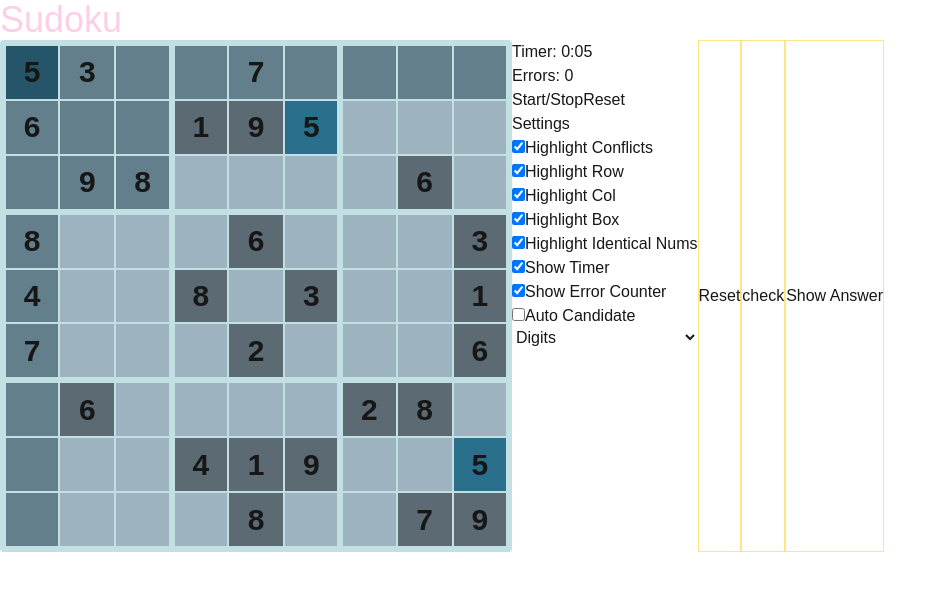
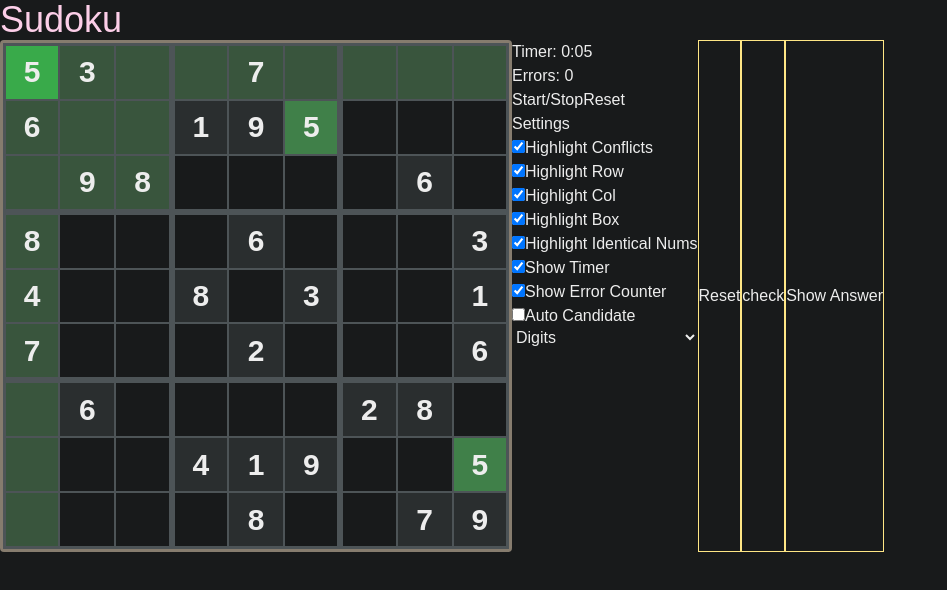
Before and after one commit to fdanctl/sudoku, a Next.js app: page / in a window 1280 px wide. Shown: the top 590 px of the page, without its empty margins (0-947 px from the left). Built offline with nearby package versions, Linux system fonts and the light colour scheme.

Commit message:
add themes

```diff
--- a/src/app/globals.css
+++ b/src/app/globals.css
@@ -1,22 +1,96 @@
 @import "tailwindcss";
 
 :root {
-  --background: #ffffff;
-  --foreground: #171717;
+  --background: #181a1b;
+  --foreground: #ededed;
+  --outerBorderColor: #867c6e;
+  --innerBorderColor: #4d5457;
+  --conflict: #ff1a1a;
+  --selected: #39aa4a;
+  --identical: #408049;
+  --highlight: #39553d;
+  --disabled: #2a2e2f;
+  --default: #181a1b;
 }
 
 @theme inline {
   --color-background: var(--background);
   --color-foreground: var(--foreground);
+  --color-outerBorderColor: var(--outerBorderColor);
+  --color-innerBorderColor: var(--innerBorderColor);
+  --color-conflict: var(--conflict);
+  --color-selected: var(--selected);
+  --color-identical: var(--identical);
+  --color-highlight: var(--highlight);
+  --color-disabled: var(--disabled);
+  --color-default: var(--default);
   --font-sans: var(--font-geist-sans);
   --font-mono: var(--font-geist-mono);
 }
 
-@media (prefers-color-scheme: dark) {
-  :root {
-    --background: #253237;
-    --foreground: #ededed;
-  }
+.dark-green {
+  --background: #181a1b;
+  --foreground: #ededed;
+  --outerBorderColor: #867c6e;
+  --innerBorderColor: #4d5457;
+  --conflict: #ff1a1a;
+  --selected: #39aa4a;
+  --identical: #408049;
+  --highlight: #39553d;
+  --disabled: #2a2e2f;
+  --default: #181a1b;
+}
+
+.dark-orange {
+  --background: #181a1b;
+  --foreground: #ededed;
+  --outerBorderColor: #867c6e;
+  --innerBorderColor: #4d5457;
+  --conflict: #ff1a1a;
+  --selected: #c97c00;
+  --identical: #8d5701;
+  --highlight: #3e2f06;
+  --disabled: #2a2e2f;
+  --default: #181a1b;
+}
+
+.blue-mono-light {
+  --background: #253237;
+  --foreground: #ededed;
+  --outerBorderColor: #c2dfe3;
+  --innerBorderColor: #c2dfe3;
+  --conflict: #ff0000;
+  --selected: #265569;
+  --identical: #2a6f8c;
+  --highlight: #637f8c;
+  --disabled: #5c6b73;
+  --default: #9db4c0;
+}
+
+.blue-mono-dark {
+  --background: #253237;
+  --foreground: #ededed;
+  --outerBorderColor: #424a4e;
+  --innerBorderColor: #424a4e;
+  --conflict: #ff1a1a;
+  --selected: #1e4454;
+  --identical: #225970;
+  --highlight: #4f6670;
+  --disabled: #4e5458;
+  --default: #3a4f5a;
+}
+
+.forest-green {
+  --background: #2b332b;
+  --foreground: #ededed;
+  --outerBorderColor: #424a4e;
+  --innerBorderColor: #424a4e;
+  --conflict: #ff1a1a;
+  --selected: #4b5539;
+  --identical: #96d424;
+  --highlight: #71ad01;
+  --disabled: #39553c;
+  --default: #39aa44;
 }
 
 body {
--- a/src/app/layout.tsx
+++ b/src/app/layout.tsx
@@ -23,7 +23,7 @@ export default function RootLayout({
   children: React.ReactNode;
 }>) {
   return (
-    <html lang="en">
+    <html lang="en" className="dark-green">
       <body
         className={`${geistSans.variable} ${geistMono.variable} antialiased`}
       >
--- a/src/components/Board.tsx
+++ b/src/components/Board.tsx
@@ -49,48 +49,79 @@ export function Board({
   ]);
   const currentNum = currentGame[currentCoords.row][currentCoords.col];
 
+  const styleTail = (e: BoardTypes.Cell, row: number, col: number) => {
+    const textColor =
+      e !== emptyCell && conflicts[row][col].includes(e)
+        ? "text-conflict "
+        : "";
+    const backgroundColor =
+      row === currentCoords.row && col === currentCoords.col
+        ? "bg-selected" // selected
+        : e === currentNum &&
+          e !== emptyCell &&
+          settings.togles.highlightIdenticalNums
+          ? "bg-identical" // same number as selected house
+          : (settings.togles.highlightRow && row === currentCoords.row) ||
+            (settings.togles.highlightCol && col === currentCoords.col) ||
+            (settings.togles.highlightBox &&
+              Math.floor(row / 3) === Math.floor(currentCoords.row / 3) &&
+              Math.floor(col / 3) === Math.floor(currentCoords.col / 3))
+            ? "bg-highlight" // same row, same col or same block
+            : e === baseBoard[row][col] && e !== emptyCell
+              ? "bg-disabled" // disabled color
+              : "bg-default"; // default
+
+    const borderLeftWidth = col % 3 === 0 ? "border-l-[3px]" : "border-l-[1px]";
+    const borderRightWidth =
+      (col + 1) % 3 === 0 ? "border-r-[3px]" : "border-r-[1px]";
+    const borderTopWidth = row % 3 === 0 ? "border-t-[3px]" : "border-t-[1px]";
+    const borderBottomWidth =
+      (row + 1) % 3 === 0 ? "border-b-[3px]" : "border-b-[1px]";
+    const display = e === emptyCell ? "grid " : "";
+
+    return `${display}${textColor}${backgroundColor} ${borderLeftWidth} ${borderRightWidth} ${borderTopWidth} ${borderBottomWidth}`;
+  };
+
   return (
-    <div className="w-[32rem] h-[32rem] grid grid-cols-9 border-3 border-[#C2DFE3] rounded-sm gap-0 select-none">
+    <div className="w-[32rem] h-[32rem] grid grid-cols-9 border-3 border-outerBorderColor rounded-sm gap-0 select-none">
       {currentGame.map((row, iRow) =>
         row.map((e, iCol) => (
           <div
             onClick={() => onClick(iRow, iCol)}
             key={`${iRow}${iCol}`}
-            className="flex items-center justify-center text-3xl font-bold border-[#C2DFE3] focus:border-red-50"
-            style={{
-              color:
-                e !== emptyCell && conflicts[iRow][iCol].includes(e)
-                  ? "red"
-                  : "",
-              background:
-                iRow === currentCoords.row && iCol === currentCoords.col
-                  ? "#265569" // selected
-                  : e === currentNum &&
-                    e !== emptyCell &&
-                    settings.togles.highlightIdenticalNums
-                    ? "#2A6F8C" // same number as selected house
-                    : (settings.togles.highlightRow &&
-                      iRow === currentCoords.row) ||
-                      (settings.togles.highlightCol &&
-                        iCol === currentCoords.col) ||
-                      (settings.togles.highlightBox &&
-                        Math.floor(iRow / 3) ===
-                        Math.floor(currentCoords.row / 3) &&
-                        Math.floor(iCol / 3) ===
-                        Math.floor(currentCoords.col / 3))
-                      ? "#637F8C" // same row, same col or same block
-                      : e === baseBoard[iRow][iCol] && e !== emptyCell
-                        ? "#5C6B73" // disabled color
-                        : "#9DB4C0", // default
-              borderLeftWidth: iCol % 3 === 0 ? "3px" : "1px",
-              borderRightWidth: (iCol + 1) % 3 === 0 ? "3px" : "1px",
-              borderTopWidth: iRow % 3 === 0 ? "3px" : "1px",
-              borderBottomWidth: (iRow + 1) % 3 === 0 ? "3px" : "1px",
+            className={`flex items-center justify-center text-3xl font-bold border-innerBorderColor grid-cols-3 grid-rows-3 ${styleTail(e, iRow, iCol)}`}
+          //          style={{
+          //            color:
+          //              e !== emptyCell && conflicts[iRow][iCol].includes(e)
+          //                ? "red"
+          //                : "",
+          //            background:
+          //              iRow === currentCoords.row && iCol === currentCoords.col
+          //                ? "#265569" // selected
+          //                : e === currentNum &&
+          //                  e !== emptyCell &&
+          //                  settings.togles.highlightIdenticalNums
+          //                  ? "#2A6F8C" // same number as selected house
+          //                  : (settings.togles.highlightRow &&
+          //                    iRow === currentCoords.row) ||
+          //                    (settings.togles.highlightCol &&
+          //                      iCol === currentCoords.col) ||
+          //                    (settings.togles.highlightBox &&
+          //                      Math.floor(iRow / 3) ===
+          //                      Math.floor(currentCoords.row / 3) &&
+          //                      Math.floor(iCol / 3) ===
+          //                      Math.floor(currentCoords.col / 3))
+          //                    ? "#637F8C" // same row, same col or same block
+          //                    : e === baseBoard[iRow][iCol] && e !== emptyCell
+          //                      ? "#5C6B73" // disabled color
+          //                      : "#9DB4C0", // default
+          //            borderLeftWidth: iCol % 3 === 0 ? "3px" : "1px",
+          //            borderRightWidth: (iCol + 1) % 3 === 0 ? "3px" : "1px",
+          //            borderTopWidth: iRow % 3 === 0 ? "3px" : "1px",
+          //            borderBottomWidth: (iRow + 1) % 3 === 0 ? "3px" : "1px",
 
-              display: e === emptyCell ? "grid" : "flex",
-              gridTemplateColumns: "repeat(3, 1fr)",
-              gridTemplateRows: "repeat(3, 1fr)",
-            }}
+          //            display: e === emptyCell ? "grid" : "flex",
+          //          }}
           >
             {e !== emptyCell
               ? charMap.get(settings.chars)?.get(e)
```
